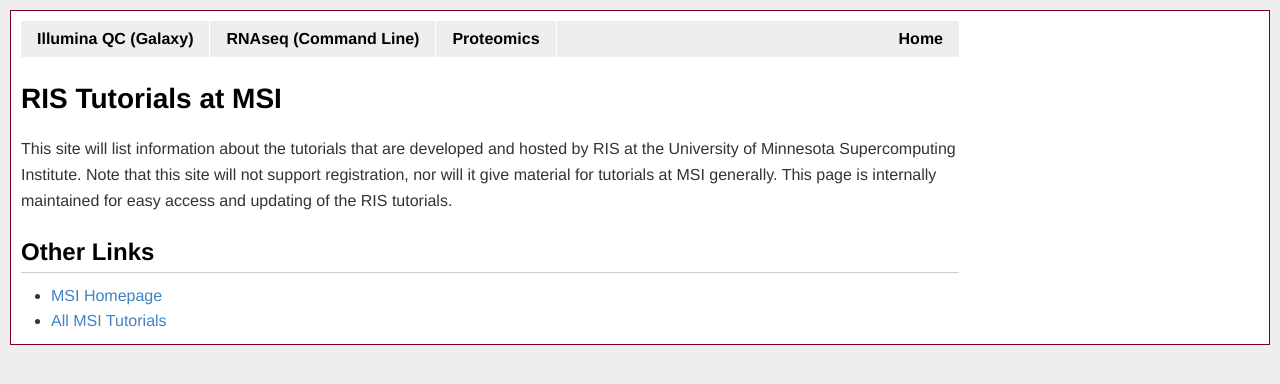
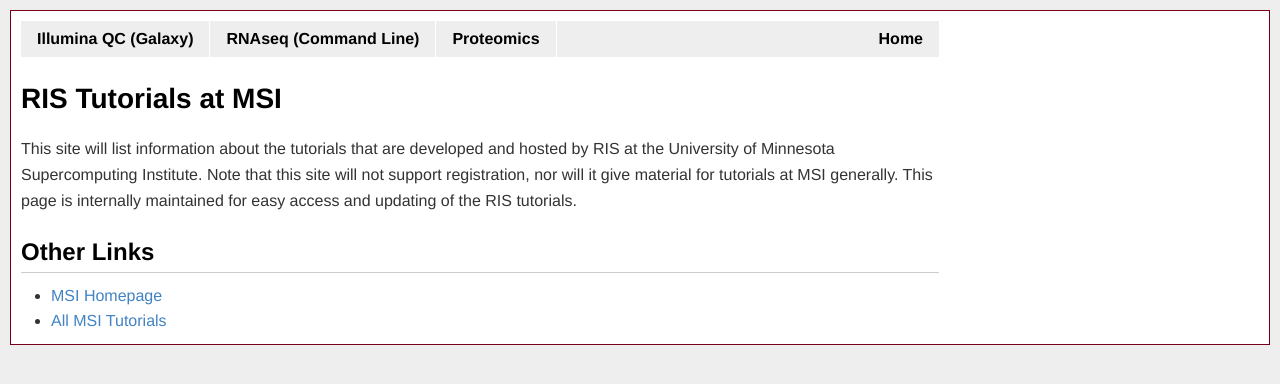
Before and after one commit to msi-ris/Tutorials, a Jekyll site: the page built from index.html, in a window 1280 px wide. Shown: the top 384 px of the page. Built offline with Jekyll 4.4.1, drawn with Linux system fonts in a browser that asks for light colours.

Commit message:
Update layout

```diff
--- a/css/main.css
+++ b/css/main.css
@@ -18,7 +18,7 @@ body {
     margin-bottom:10px;
     min-width:620px;
     padding:10px;
-    padding-right:310px;
+    padding-right:330px;
     border:1px solid #7a0019;
     background-color:#fff;
 }
@@ -36,8 +36,10 @@ body {
     top:0px;
     right:0px;
     padding:10px;
-    width:275px;
-    border:1px solid #7a0019;
+    width:300px;
+    height:800px;
+    overflow:scroll;
+    border:1px solid #999;
     background-color:#fff;
 }
 
```
